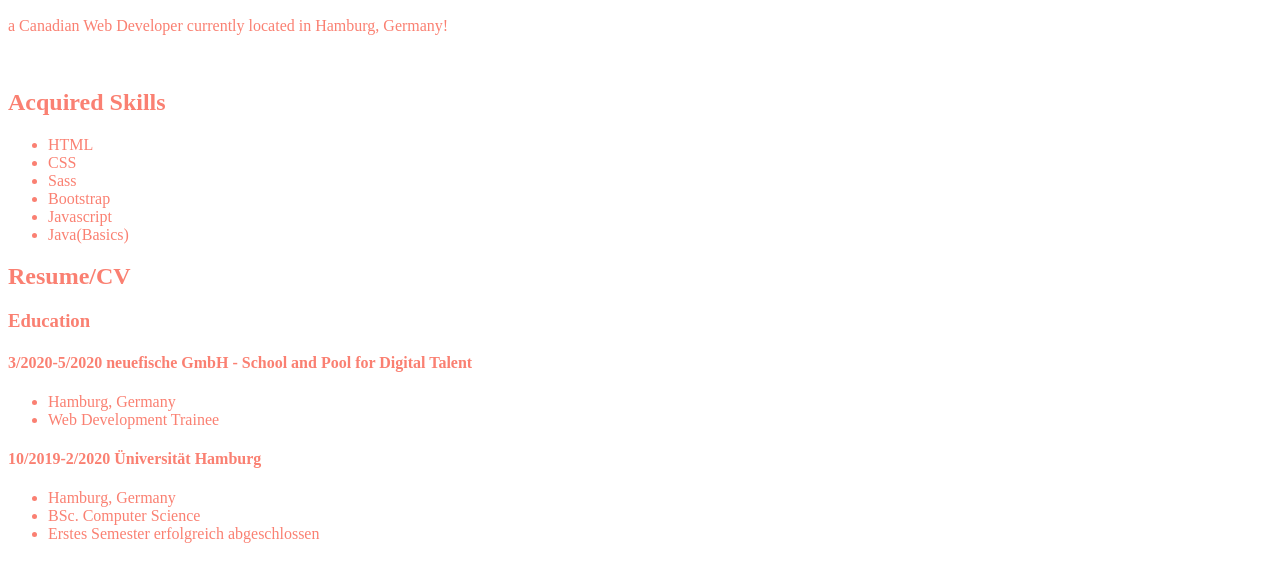
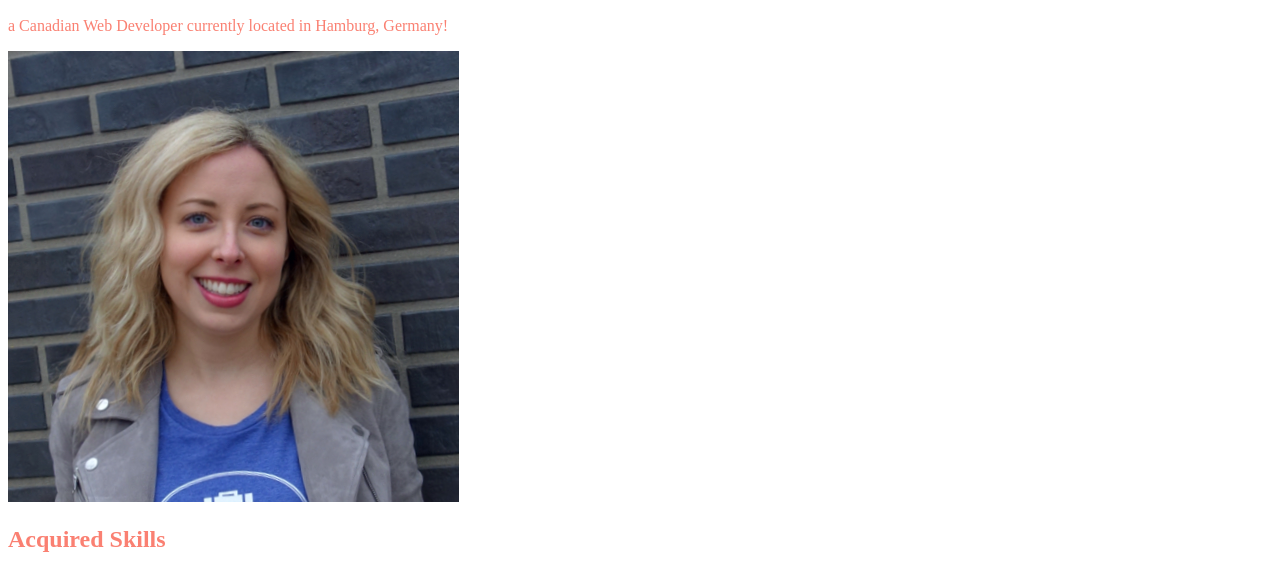
Before and after one commit to nikkypyra/personal-website, a website: page docs/index.html in a window 1280 px wide. Shown: the part 214-776 px from the top of the page. Drawn offline with Linux system fonts and the light colour scheme.

Commit message:
Added photo

```diff
--- a/docs/index.html
+++ b/docs/index.html
@@ -27,7 +27,7 @@
             </div>
             <h2 class="about__h2">Hi, I'm Nikky,</h2>
             <p class="about__p">a Canadian Web Developer currently located in Hamburg, Germany!</p>
-            <img class="about__img" src="phot of me here" alt="">
+            <img class="about__img" src="images/profile.png" alt="">
         </section>
 
         <section class="skills" id="skills">
```
Also changed, not shown: docs/images/profile.png (added).
